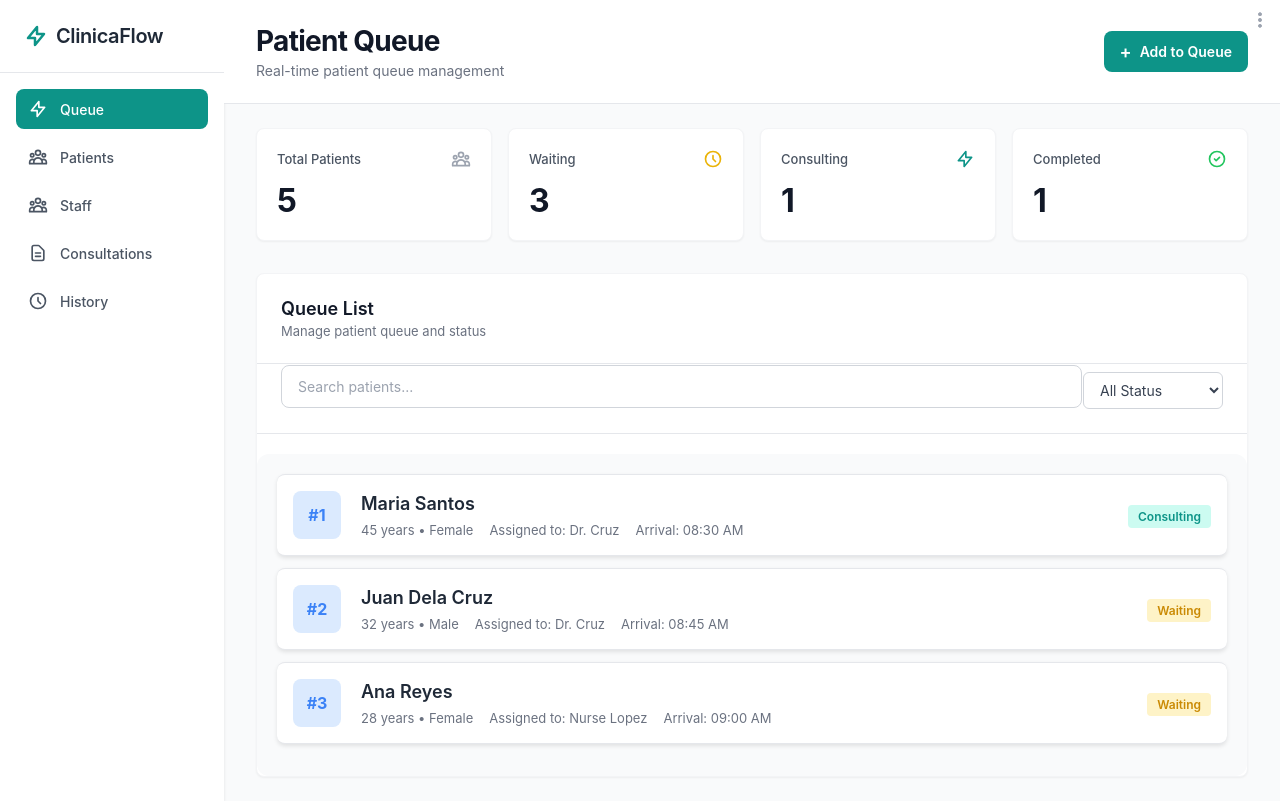
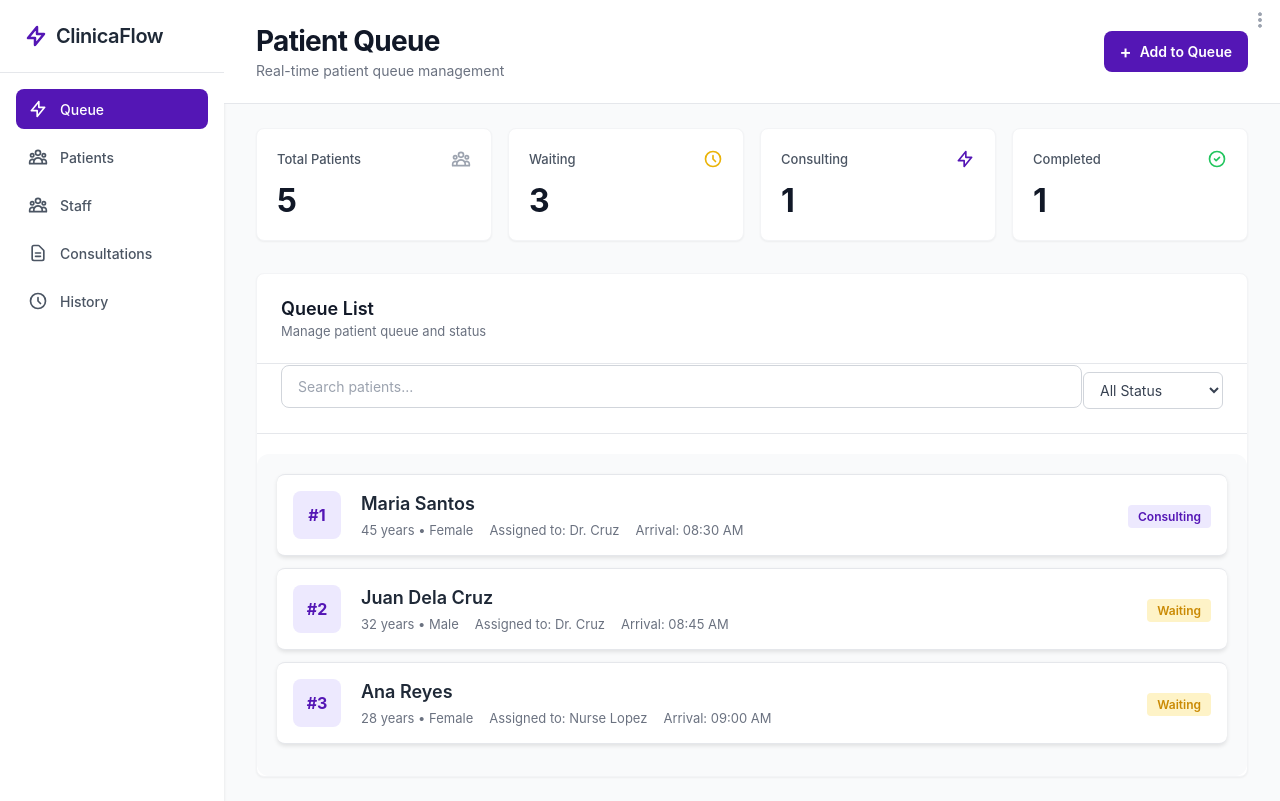
Before and after one commit to sophie546/PQMS, a React (Create React App) app: page / in a window 1280 px wide. Built offline with nearby package versions, Linux system fonts and the light colour scheme.

Commit message:
change theme

```diff
--- a/src/components/PatientQueue.jsx
+++ b/src/components/PatientQueue.jsx
@@ -46,7 +46,7 @@ const ClinicFlow = ({ onNavigate }) => {
         {/* Logo */}
         <div className="logo-container">
           <div className="logo" onClick={() => onNavigate && onNavigate('queue')} style={{ cursor: 'pointer' }}>
-            <svg className="logo-icon" fill="none" stroke="currentColor" viewBox="0 0 24 24">
+            <svg className="logo-icon" fill="none" stroke="currentColor" viewBox="0 0 24 24" style={{ color: '#5416B5' }}>
               <path strokeLinecap="round" strokeLinejoin="round" strokeWidth={2.5} d="M13 10V3L4 14h7v7l9-11h-7z" />
             </svg>
             <span className="logo-text">ClinicaFlow</span>
@@ -55,7 +55,7 @@ const ClinicFlow = ({ onNavigate }) => {
 
         {/* Navigation */}
         <nav className="navigation">
-          <button className="nav-button active">
+          <button className="nav-button active" style={{ backgroundColor: '#5416B5', color: 'white' }}>
             <svg className="nav-icon" fill="none" stroke="currentColor" viewBox="0 0 24 24">
               <path strokeLinecap="round" strokeLinejoin="round" strokeWidth={2} d="M13 10V3L4 14h7v7l9-11h-7z" />
             </svg>
@@ -97,7 +97,7 @@ const ClinicFlow = ({ onNavigate }) => {
               <h1 className="header-title">Patient Queue</h1>
               <p className="header-subtitle">Real-time patient queue management</p>
             </div>
-            <button className="add-button">
+            <button className="add-button" style={{ backgroundColor: '#5416B5' }}>
               <span className="add-icon">+</span>
               <span>Add to Queue</span>
             </button>
@@ -130,7 +130,7 @@ const ClinicFlow = ({ onNavigate }) => {
             <div className="stat-card">
               <div className="stat-header">
                 <span className="stat-label">Consulting</span>
-                <svg className="stat-icon consulting" fill="none" stroke="currentColor" viewBox="0 0 24 24">
+                <svg className="stat-icon consulting" fill="none" stroke="currentColor" viewBox="0 0 24 24" style={{ color: '#5416B5' }}>
                   <path strokeLinecap="round" strokeLinejoin="round" strokeWidth={2} d="M13 10V3L4 14h7v7l9-11h-7z" />
                 </svg>
               </div>
@@ -178,15 +178,14 @@ const ClinicFlow = ({ onNavigate }) => {
                 <div key={patient.id} className="patient-card">
                   <div className="patient-content">
                     {/* Queue Number */}
-                    <div className="queue-number">
-                      <span>#{patient.id}</span>
+                    <div className="queue-number" style={{ backgroundColor: '#ede9fe' }}>
+                      <span style={{ color: '#5416B5' }}>#{patient.id}</span>
                     </div>
 
                     {/* Patient Info */}
                     <div className="patient-info">
                       <div className="patient-name-row">
                         <h3 className="patient-name">{patient.name}</h3>
-
                       </div>
                       <div className="patient-details">
                         <span>{patient.age} years • {patient.gender}</span>
--- a/src/components/css/PatientQueue.css
+++ b/src/components/css/PatientQueue.css
@@ -41,7 +41,7 @@
 .logo-icon {
   width: 24px;
   height: 24px;
-  color: #0d9488;
+  color: #5416B5;
   stroke-width: 2.5;
 }
 
@@ -82,7 +82,7 @@
 }
 
 .nav-button.active {
-  background-color: #0d9488;
+  background-color: #5416B5;
   color: white;
 }
 
@@ -132,7 +132,7 @@
   display: flex;
   align-items: center;
   gap: 8px;
-  background-color: #0d9488;
+  background-color: #5416B5;
   color: white;
   border: none;
   padding: 10px 16px;
@@ -145,7 +145,7 @@
 }
 
 .add-button:hover {
-  background-color: #0f766e;
+  background-color: #451294;
 }
 
 .add-icon {
@@ -197,7 +197,7 @@
 }
 
 .stat-icon.consulting {
-  color: #0d9488;
+  color: #5416B5;
 }
 
 .stat-icon.completed {
@@ -287,8 +287,8 @@
 }
 
 .search-input:focus {
-  border-color: #0d9488;
-  box-shadow: 0 0 0 3px rgba(13, 148, 136, 0.1);
+  border-color: #5416B5;
+  box-shadow: 0 0 0 3px rgba(84, 22, 181, 0.1);
 }
 
 .status-filter {
@@ -306,8 +306,8 @@
 }
 
 .status-filter:focus {
-  border-color: #0d9488;
-  box-shadow: 0 0 0 3px rgba(13, 148, 136, 0.1);
+  border-color: #5416B5;
+  box-shadow: 0 0 0 3px rgba(84, 22, 181, 0.1);
 }
 
 /* Patient List */
@@ -330,7 +330,7 @@
 }
 
 .patient-card:hover {
-  background: #f0fdfa;
+  background: #d4cce7;
 }
 
 .patient-content {
@@ -339,11 +339,11 @@
   gap: 20px;
 }
 
-/* Queue Number */
+
 .queue-number {
   width: 48px;
   height: 48px;
-  background-color: #dbeafe;
+  background-color: #a08df7;
   border-radius: 8px;
   display: flex;
   align-items: center;
@@ -357,7 +357,7 @@
 }
 
 .queue-number span {
-  color: #3B82F6;
+  color: #5416B5;
   font-weight: 700;
   font-size: 16px;
 }
@@ -413,8 +413,8 @@
 }
 
 .status-badge.consulting {
-  background-color: #ccfbf1;
-  color: #0d9488;
+  background-color: #ede9fe;
+  color: #5416B5;
 }
 
 .status-badge.waiting {
```
